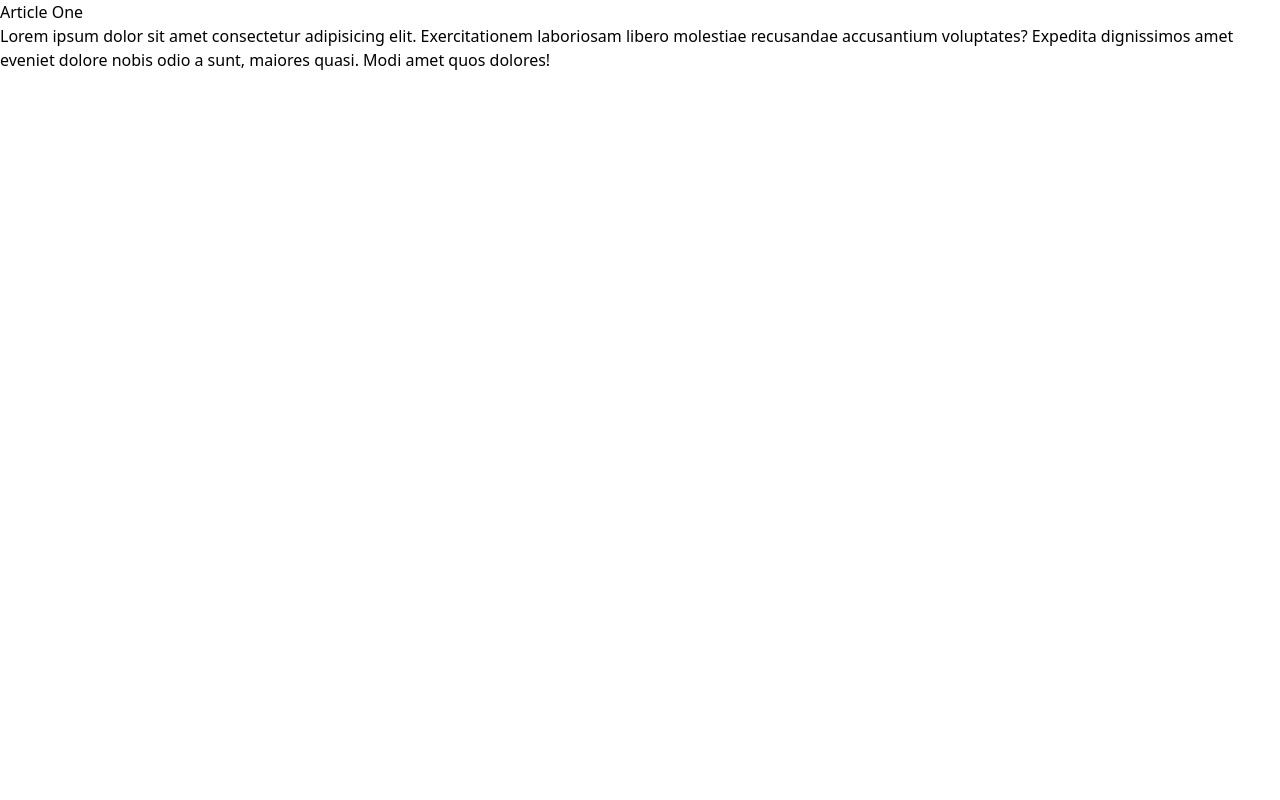
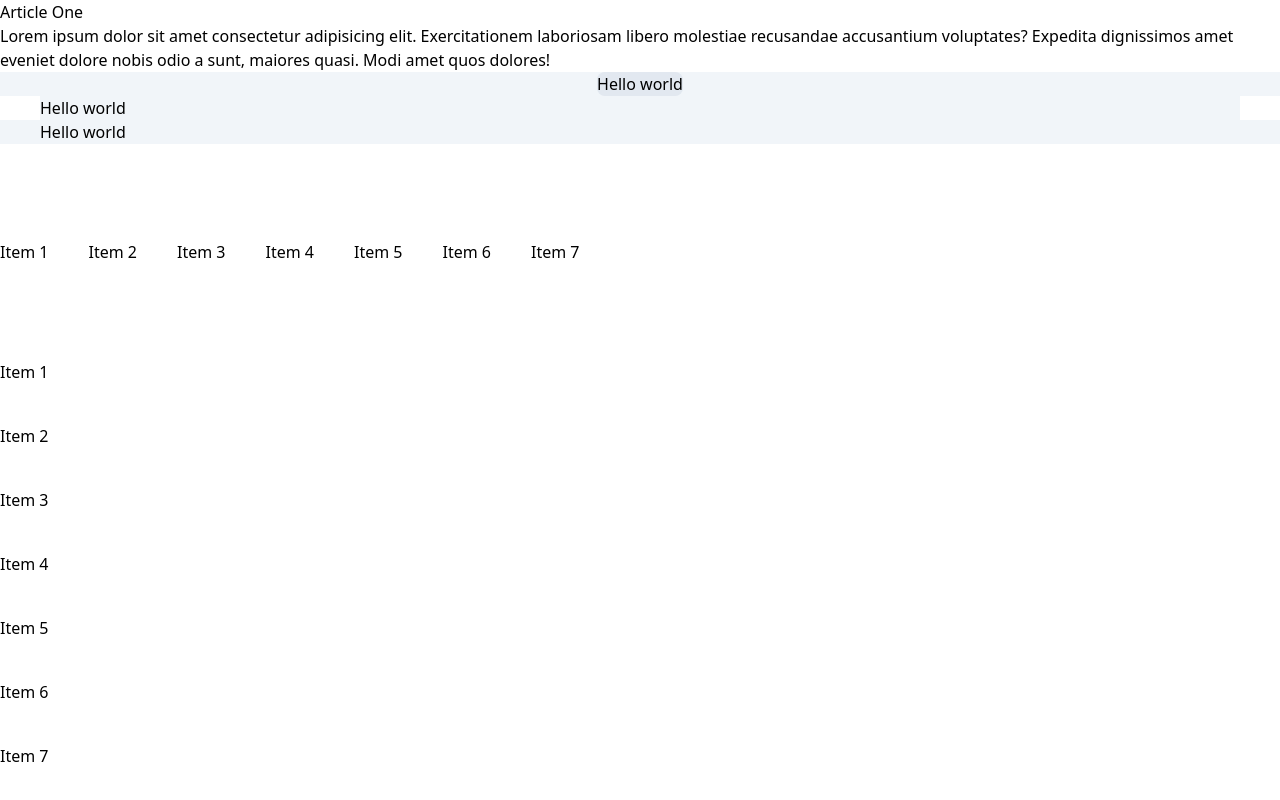
Before and after one commit to OnatArslan/tailwind-playground, a plain HTML site: page 03-container-spacing/index.html in a window 1280 px wide. Drawn offline with nearby package versions, Linux system fonts and the light colour scheme.

Commit message:
Commit for end of container spacing

```diff
--- a/03-container-spacing/index.html
+++ b/03-container-spacing/index.html
@@ -9,7 +9,7 @@
   </head>
   <body>
     <!-- Container -->
-    <div>
+    <div class="container mx-auto">
       <article>
         <h3>Article One</h3>
         <p>
@@ -21,12 +21,32 @@
       </article>
 
       <!-- Margin -->
-
+      <div class="bg-slate-100 flex">
+        <a href="#" class="mx-auto bg-slate-200 rounded-lg">Hello world</a>
+      </div>
+      <div class="bg-slate-100 mx-10">Hello world</div>
       <!-- Padding -->
-
+      <div class="bg-slate-100 px-10">Hello world</div>
       <!-- Space Between X -->
-
+      <div class="flex mt-24 space-x-10">
+        <div>Item 1</div>
+        <div>Item 2</div>
+        <div>Item 3</div>
+        <div>Item 4</div>
+        <div>Item 5</div>
+        <div>Item 6</div>
+        <div>Item 7</div>
+      </div>
       <!-- Space Between Y -->
+      <div class="flex-col mt-24 space-y-10">
+        <div>Item 1</div>
+        <div>Item 2</div>
+        <div>Item 3</div>
+        <div>Item 4</div>
+        <div>Item 5</div>
+        <div>Item 6</div>
+        <div>Item 7</div>
+      </div>
     </div>
   </body>
 </html>
```
